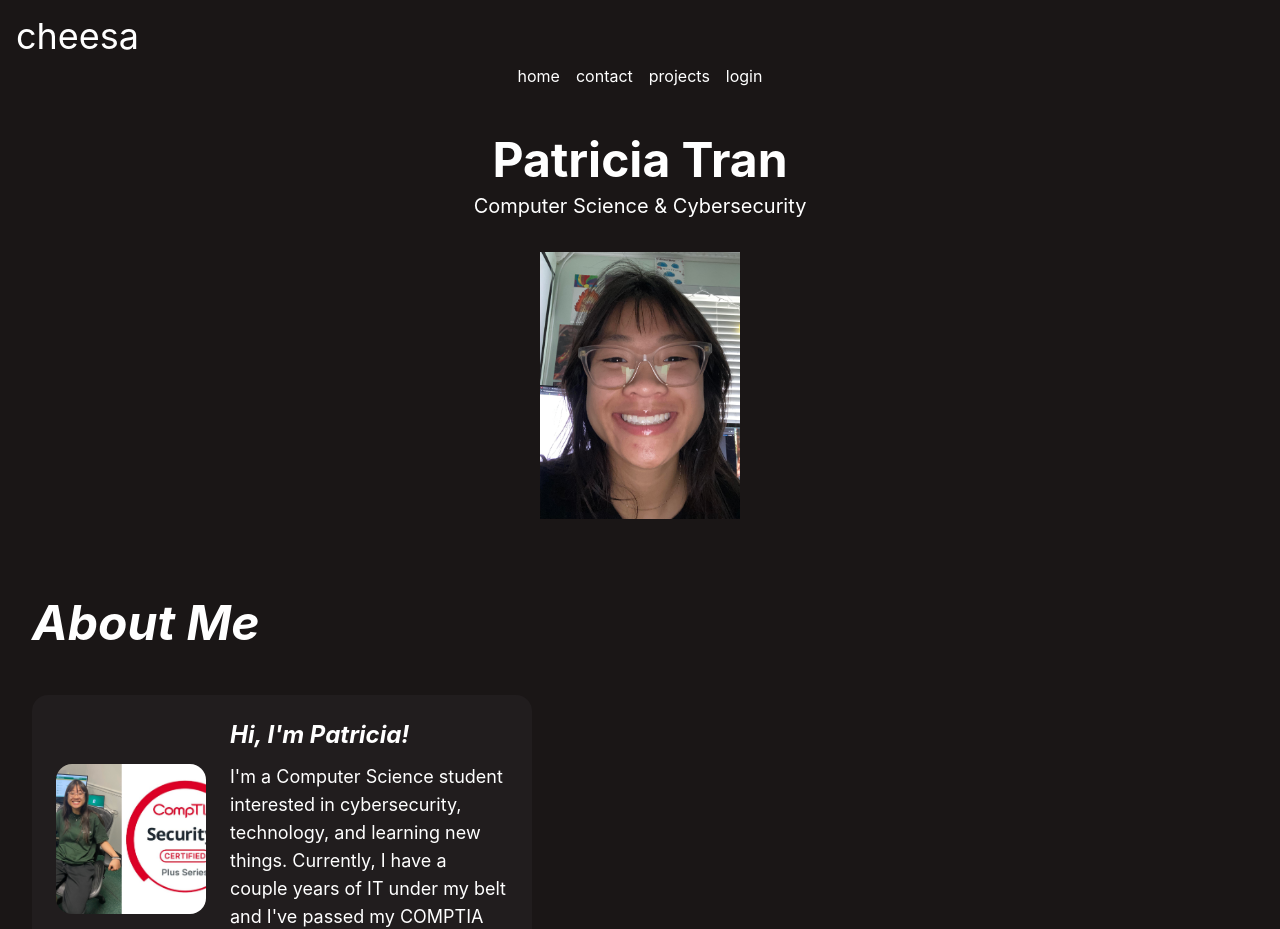
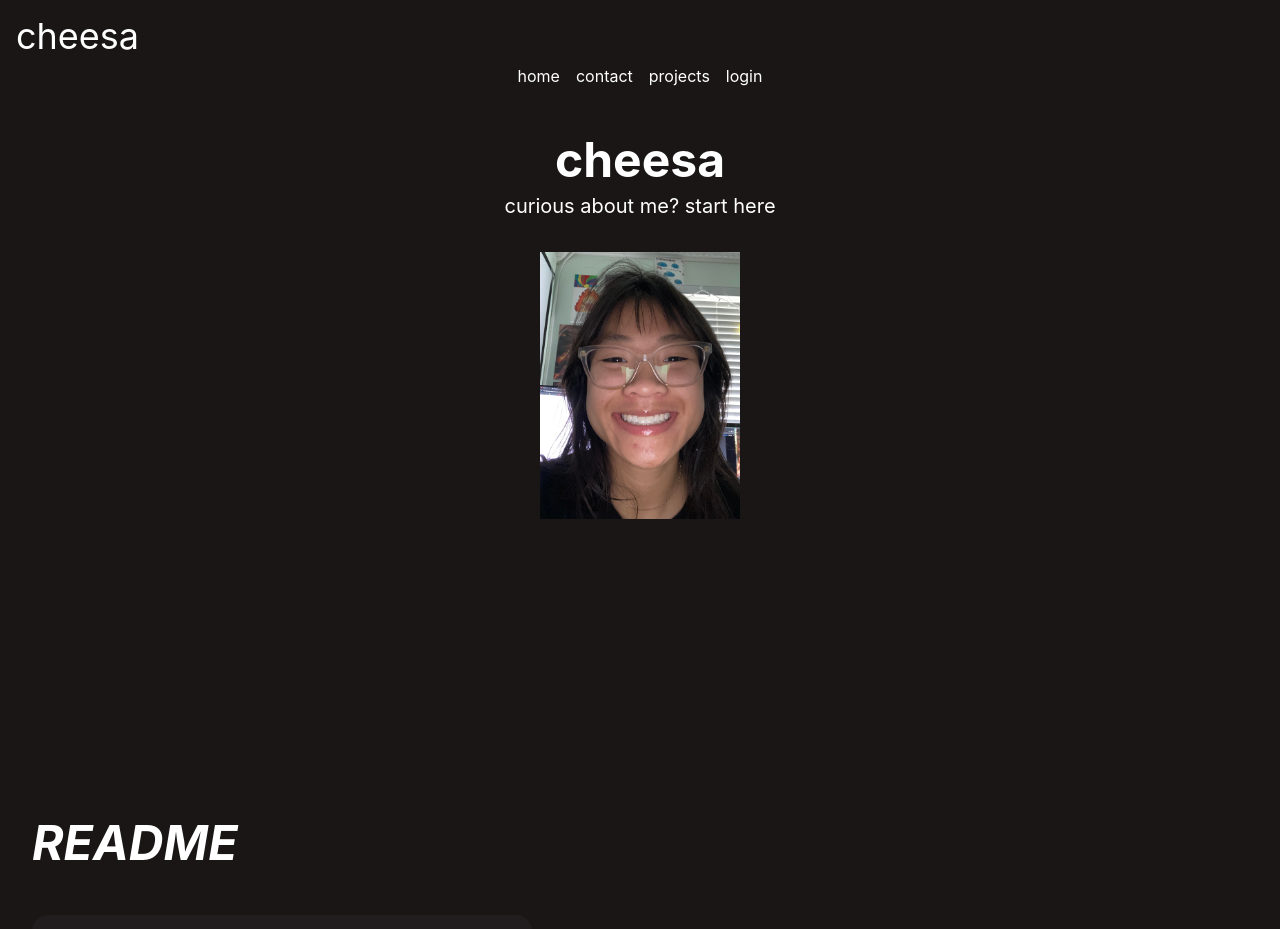
Before and after one commit to patbtran/the-beginning, a React (Vite) app: page / in a window 1280 px wide. Shown: the top 929 px of the page. Built offline with nearby package versions, Linux system fonts and the light colour scheme.

Commit message:
spacing homepage edits

```diff
--- a/src/pages/HomePage.jsx
+++ b/src/pages/HomePage.jsx
@@ -12,11 +12,11 @@ function HomePage() {
 
       {/* Name / Title */}
       <h1 className="text-5xl font-bold text-center">
-        Patricia Tran
+        cheesa
       </h1>
 
       <p className="text-xl text-center mt-2">
-        Computer Science & Cybersecurity
+        curious about me? start here
       </p>
 
 
@@ -36,11 +36,11 @@ function HomePage() {
       {/* ABOUT ME SECTION */}
       {/* ============================= */}
 
-      <section className="mt-20">
+      <section className="mt-75">
 
         {/* About Me Title */}
         <h2 className="text-5xl font-bold italic mb-12">
-          About Me
+          README
         </h2>
 
 
```
